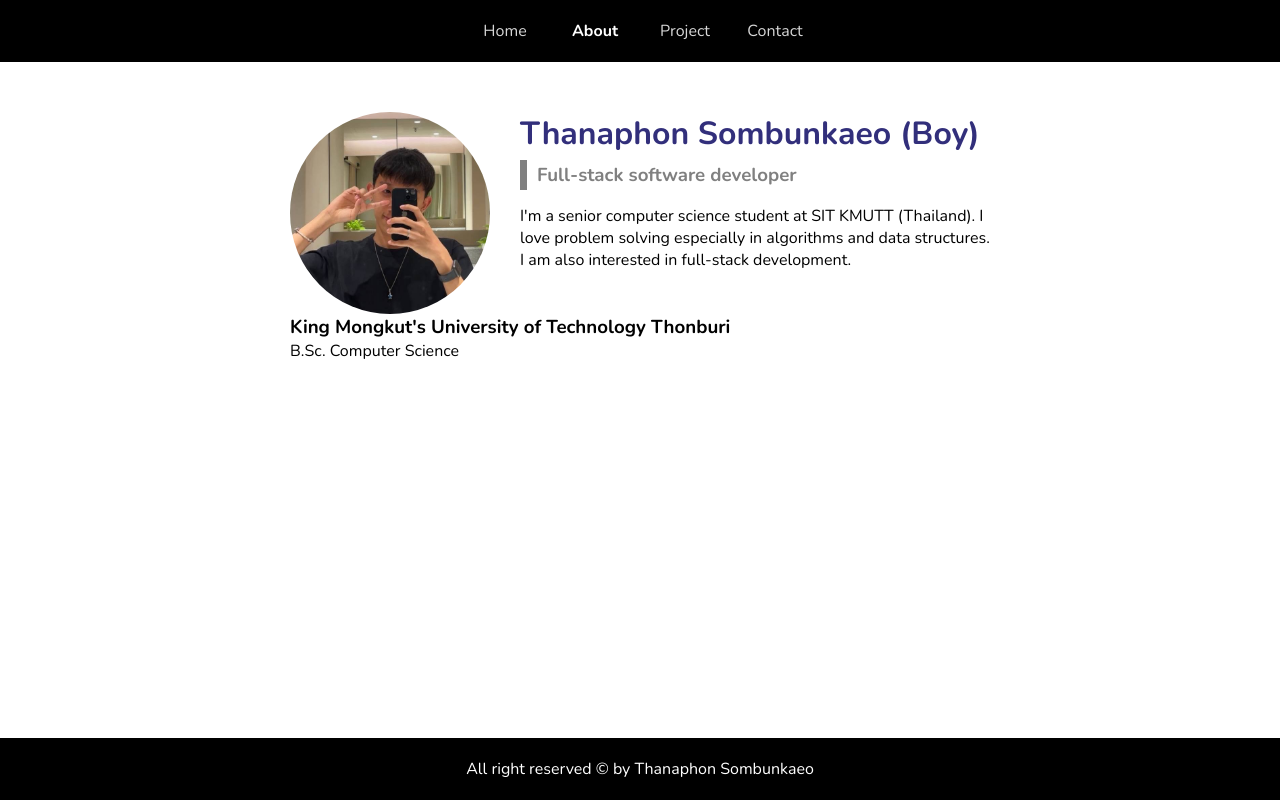
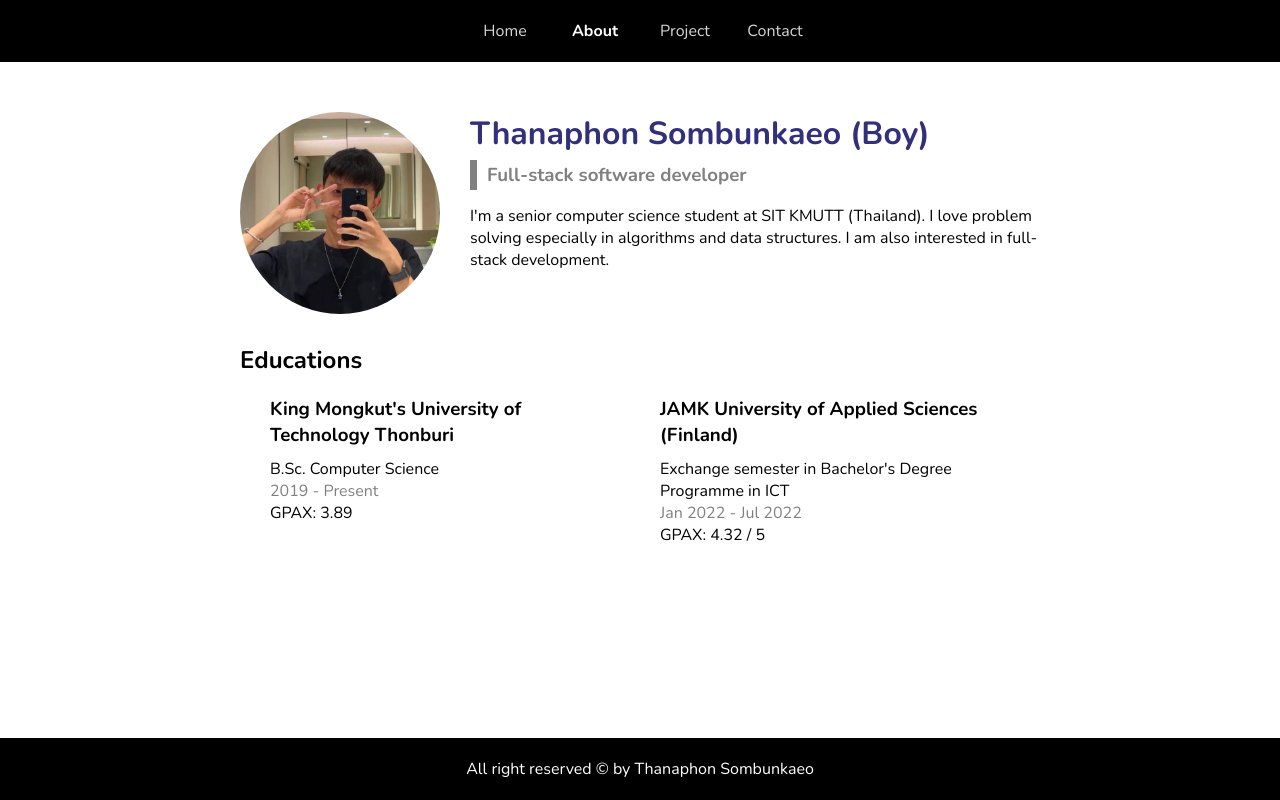
Before and after one commit to boyplus/thanaphon-dot-me, a React (Vite) app: page /about in a window 1280 px wide. Built offline with nearby package versions, Linux system fonts and the light colour scheme.

Commit message:
update: educations

```diff
--- a/src/components/about/education/Education.tsx
+++ b/src/components/about/education/Education.tsx
@@ -12,7 +12,10 @@ const Education: React.FC<IEducation> = ({ place, year, description, gpax, trans
   return (
     <div className='education'>
       <h3>{place}</h3>
+      <div style={{ height: '10px' }}></div>
       <p>{description}</p>
+      <p className='grey'>{year}</p>
+      <p>GPAX: {gpax}</p>
     </div>
   );
 };
--- a/src/components/about/education/Educations.tsx
+++ b/src/components/about/education/Educations.tsx
@@ -1,14 +1,19 @@
 import React from 'react';
 import Education from './Education';
 import educations from './educations-data';
+
+import './educations.css';
 
 const Educations: React.FC = () => {
 
   const educationList = educations.map(education => <Education {...education} />)
 
   return (
-    <div className='educations'>
-      {educationList}
+    <div className='educations-container'>
+      <h2>Educations</h2>
+      <div className='education-list'>
+        {educationList}
+      </div>
     </div>
   )
 }
--- a/src/components/about/education/educations-data.ts
+++ b/src/components/about/education/educations-data.ts
@@ -8,6 +8,14 @@ const educations: IEducation[] = [
     gpax: '3.89',
     transcript: '',
   },
+
+  {
+    place: `JAMK University of Applied Sciences (Finland)`,
+    year: 'Jan 2022 - Jul 2022',
+    description: `Exchange semester in Bachelor's Degree Programme in ICT`,
+    gpax: '4.32 / 5',
+    transcript: '',
+  },
 ];
 
 export default educations;
--- /dev/null
+++ b/src/components/about/education/educations.css
@@ -0,0 +1,15 @@
+.educations-container {
+  margin-top: 30px;
+}
+
+.education-list {
+  padding: 20px 30px;
+  display: flex;
+  flex-wrap: wrap;
+  justify-content: space-between;
+}
+
+.education {
+  max-width: 350px;
+  margin-bottom: 20px;
+}
--- a/src/pages/about/about.css
+++ b/src/pages/about/about.css
@@ -1,5 +1,5 @@
 .about {
   display: flex;
   flex-direction: column;
-  max-width: 700px;
+  max-width: 800px;
 }
```
